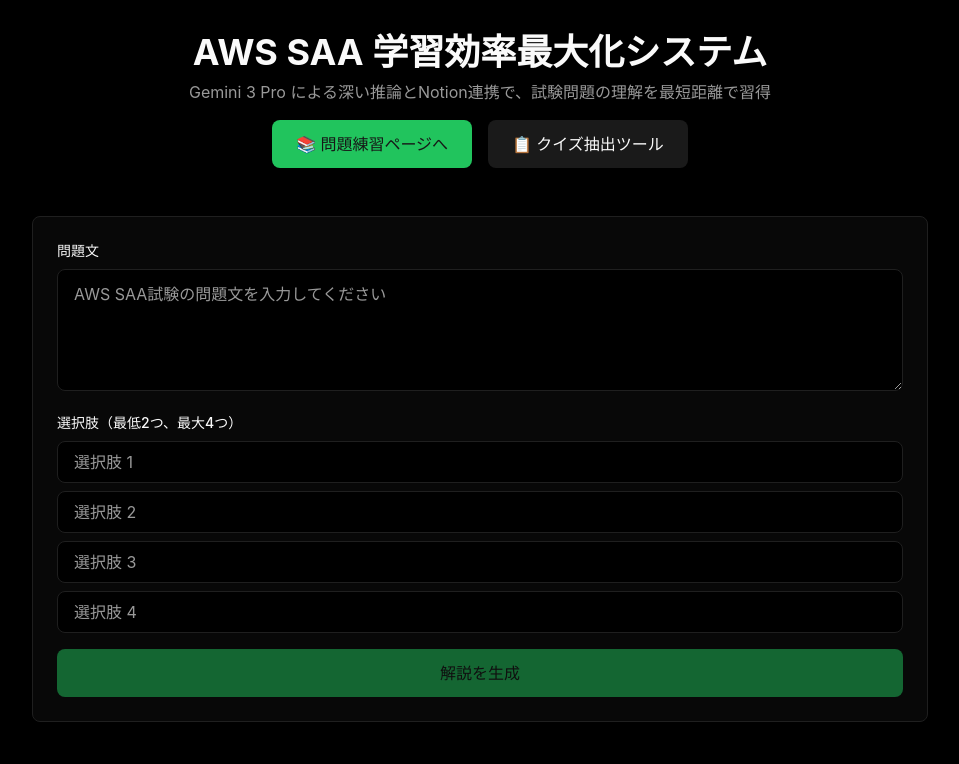
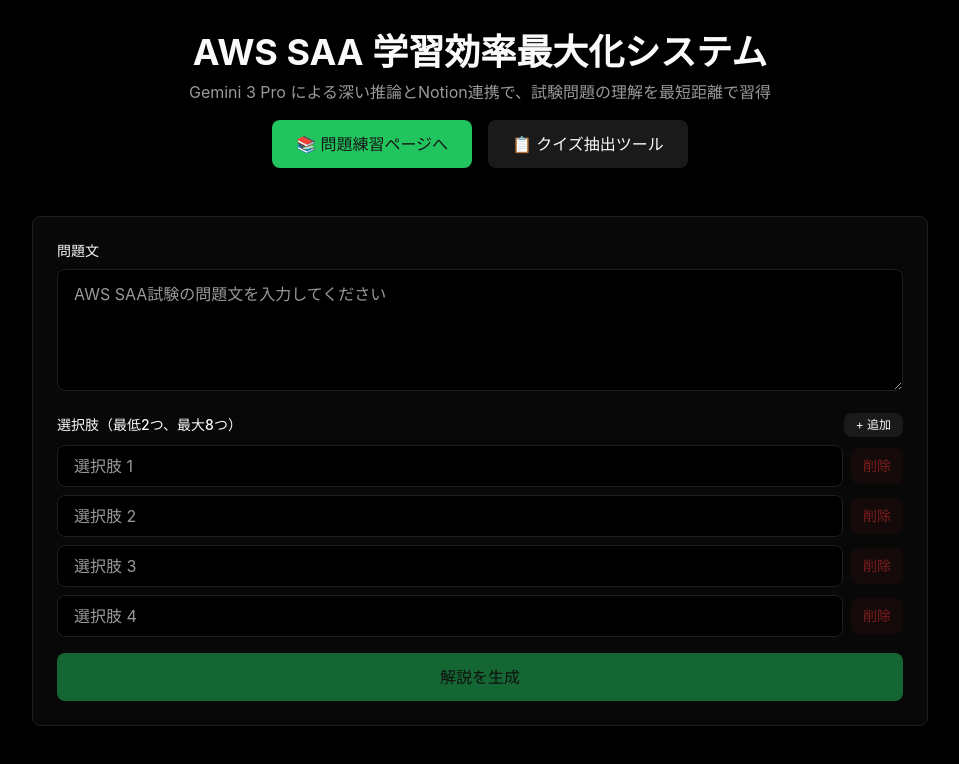
Before and after one commit to yusuken1121/AWS_Blueprint_Automaker, a Next.js app: page / in a window 1280 px wide. Shown: the top 764 px of the page, without its empty margins (160-1119 px from the left). Built offline with nearby package versions, Linux system fonts and the light colour scheme.

Commit message:
fix bug and improve

```diff
--- a/src/app/page.tsx
+++ b/src/app/page.tsx
@@ -16,7 +16,7 @@
 
 export default function HomePage() {
   const [questionText, setQuestionText] = useState("");
-  const [choices, setChoices] = useState(["", "", "", ""]);
+  const [choices, setChoices] = useState<string[]>(["", "", "", ""]);
   const [loading, setLoading] = useState(false);
   const [result, setResult] = useState<{
     note?: ExamQuestionNote;
@@ -159,6 +159,19 @@
     setChoices(newChoices);
   };
 
+  const handleAddChoice = () => {
+    if (choices.length < 8) {
+      setChoices([...choices, ""]);
+    }
+  };
+
+  const handleRemoveChoice = (index: number) => {
+    if (choices.length > 2) {
+      const newChoices = choices.filter((_, i) => i !== index);
+      setChoices(newChoices);
+    }
+  };
+
   const handleSubmit = async (e: React.FormEvent) => {
     e.preventDefault();
     if (!questionText.trim()) return;
@@ -236,20 +249,47 @@
             </div>
 
             <div>
-              <label className="block text-sm font-medium text-foreground mb-2">
-                選択肢（最低2つ、最大4つ）
+              <div className="flex items-center justify-between mb-2">
+                <label className="block text-sm font-medium text-foreground">
+                  選択肢（最低2つ、最大8つ）
                 </label>
+                <div className="flex gap-2">
+                  {choices.length < 8 && (
+                    <button
+                      type="button"
+                      onClick={handleAddChoice}
+                      disabled={loading}
+                      className="px-3 py-1 text-xs bg-secondary text-secondary-foreground rounded-lg hover:bg-secondary/80 disabled:opacity-50 disabled:cursor-not-allowed transition"
+                    >
+                      + 追加
+                    </button>
+                  )}
+                </div>
+              </div>
               <div className="space-y-2">
                 {choices.map((choice, index) => (
+                  <div key={index} className="flex gap-2 items-center">
                     <input
-                    key={index}
                       type="text"
                       value={choice}
-                    onChange={(e) => handleChoiceChange(index, e.target.value)}
+                      onChange={(e) =>
+                        handleChoiceChange(index, e.target.value)
+                      }
                       placeholder={`選択肢 ${index + 1}`}
-                    className="w-full px-4 py-2 bg-background border border-input rounded-lg focus:outline-none focus:ring-2 focus:ring-ring focus:border-transparent text-foreground placeholder:text-muted-foreground"
+                      className="flex-1 px-4 py-2 bg-background border border-input rounded-lg focus:outline-none focus:ring-2 focus:ring-ring focus:border-transparent text-foreground placeholder:text-muted-foreground"
                       disabled={loading}
                     />
+                    {choices.length > 2 && (
+                      <button
+                        type="button"
+                        onClick={() => handleRemoveChoice(index)}
+                        disabled={loading}
+                        className="px-3 py-2 text-sm bg-destructive/10 text-destructive rounded-lg hover:bg-destructive/20 disabled:opacity-50 disabled:cursor-not-allowed transition"
+                      >
+                        削除
+                      </button>
+                    )}
+                  </div>
                 ))}
               </div>
             </div>
@@ -259,7 +299,8 @@
               disabled={
                 loading ||
                 !questionText.trim() ||
-                choices.filter((c) => c.trim()).length < 2
+                choices.filter((c) => c.trim()).length < 2 ||
+                choices.filter((c) => c.trim()).length > 8
               }
               className="w-full px-6 py-3 bg-primary text-primary-foreground rounded-lg hover:bg-primary/90 disabled:opacity-50 disabled:cursor-not-allowed font-medium transition"
             >
--- /dev/null
+++ b/src/constants/gemini-model.ts
@@ -0,0 +1,8 @@
+type GeminiApiModel =
+  | "gemini-3-pro-preview"
+  | "gemini-3-flash-preview"
+  | "gemini-2.5-flash"
+  | "gemini-2.5-flash-lite"
+  | "gemini-2.5-pro";
+
+export const GEMINI_API_MODEL: GeminiApiModel = "gemini-2.5-pro";
--- a/src/features/aws-note/entities/types.ts
+++ b/src/features/aws-note/entities/types.ts
@@ -20,7 +20,7 @@
 export interface ExamQuestionInput {
   /** 問題文 */
   questionText: string;
-  /** 選択肢（通常は4つ） */
+  /** 選択肢（2つ以上8つ以下） */
   choices: string[];
 }
 
--- a/src/features/aws-note/infrastructure/gemini-client.ts
+++ b/src/features/aws-note/infrastructure/gemini-client.ts
@@ -13,12 +13,16 @@
 } from "../entities/types";
 import { z } from "zod";
 import { logger } from "./logger";
+import { GEMINI_API_MODEL } from "@/constants/gemini-model";
 
 /**
  * Gemini 3 Pro のレスポンススキーマ検証
  */
 const GeminiResponseSchema = z.object({
-  correctAnswer: z.number().int().min(1).max(4),
+  correctAnswer: z.union([
+    z.number().int().min(1).max(8),
+    z.array(z.number().int().min(1).max(8)),
+  ]),
   correctChoiceText: z.string(),
   explanation: z.string(),
   relatedServices: z.array(z.string()),
@@ -34,7 +38,7 @@
   ),
   choiceExplanations: z.array(
     z.object({
-      choiceNumber: z.number().int().min(1).max(4),
+      choiceNumber: z.number().int().min(1).max(8),
       choiceText: z.string(),
       isCorrect: z.boolean(),
       explanation: z.string(),
@@ -56,7 +60,7 @@
     this.genAI = new GoogleGenerativeAI(apiKey);
 
     this.model = this.genAI.getGenerativeModel({
-      model: "gemini-2.5-pro",
+      model: GEMINI_API_MODEL,
       generationConfig: {
         temperature: 0.5, // 創造性を抑えてフォーマット遵守を優先
         topP: 0.95,
@@ -99,8 +103,19 @@
       try {
         parsed = JSON.parse(jsonText);
 
+        // 配列が返された場合は最初の要素を取得
+        if (Array.isArray(parsed)) {
+          if (parsed.length === 0) {
+            throw new Error("Gemini API returned an empty array");
+          }
+          logger.warn("Gemini API returned an array, using first element", {
+            arrayLength: parsed.length,
+          });
+          parsed = parsed[0];
+        }
+
         // データのクリーンアップと正規化
-        if (parsed && typeof parsed === "object") {
+        if (parsed && typeof parsed === "object" && !Array.isArray(parsed)) {
           const obj = parsed as Record<string, unknown>;
 
           // null プロパティを undefined に変換
@@ -200,7 +215,7 @@
 **最優先事項: 初心者が「なるほど、イメージできた！」と思えるような、噛み砕いた平易な表現を徹底してください。**
 
 {
-  "correctAnswer": integer,
+  "correctAnswer": integer | integer[], // **重要: 正解が1つの場合は数値（例: 2）、複数の場合は配列（例: [2, 4]）で出力してください**
   "correctChoiceText": string,
   "explanation": string, // **重要: 500文字以内で、なぜそれが正解なのかを「日常の例え話」を交えて解説してください。難しいAWS用語は避けるか、カッコ書きで補足してください。**
   "relatedServices": string[],
```
Lines whose indentation alone changed are shown as unchanged.
